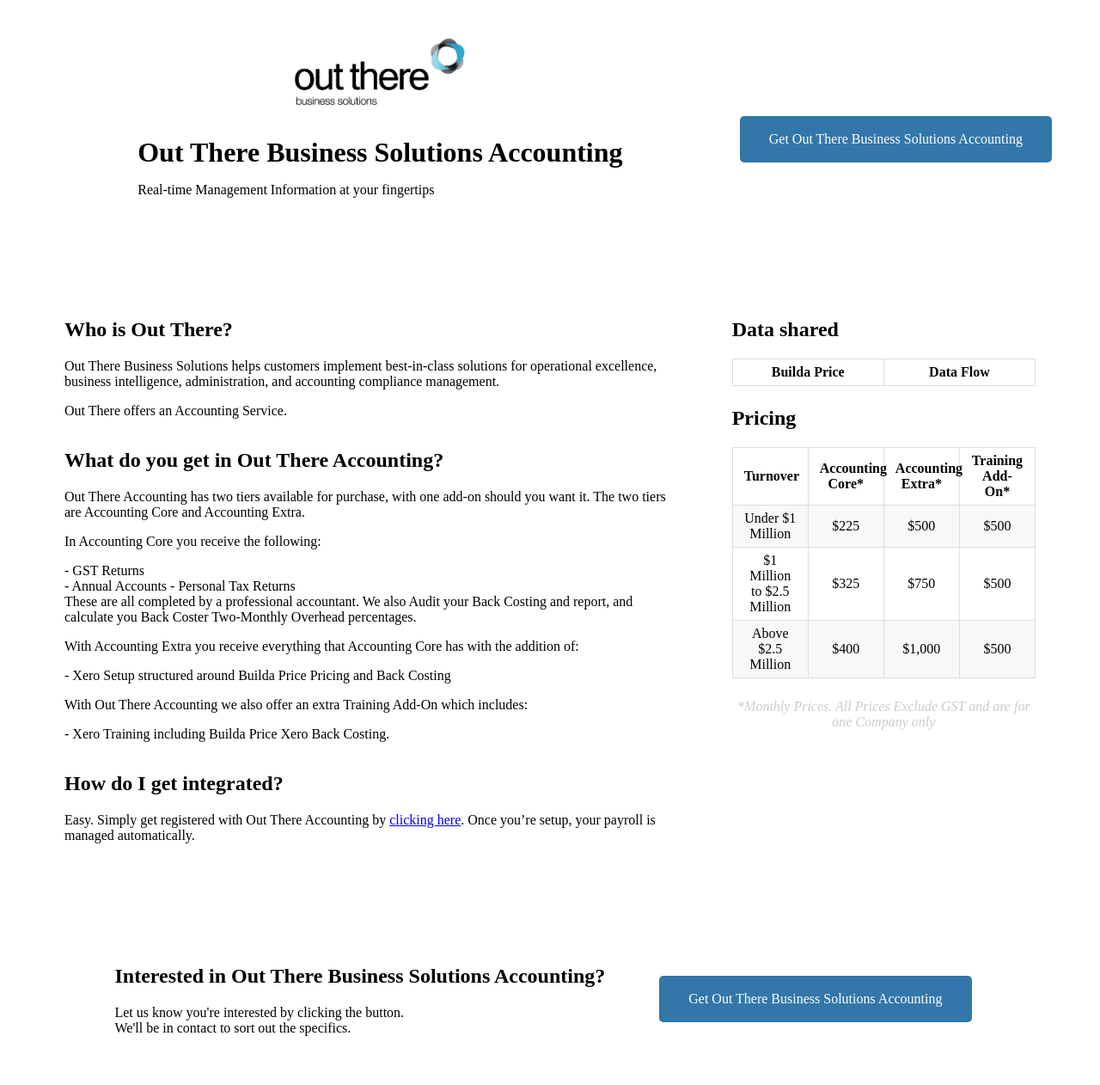
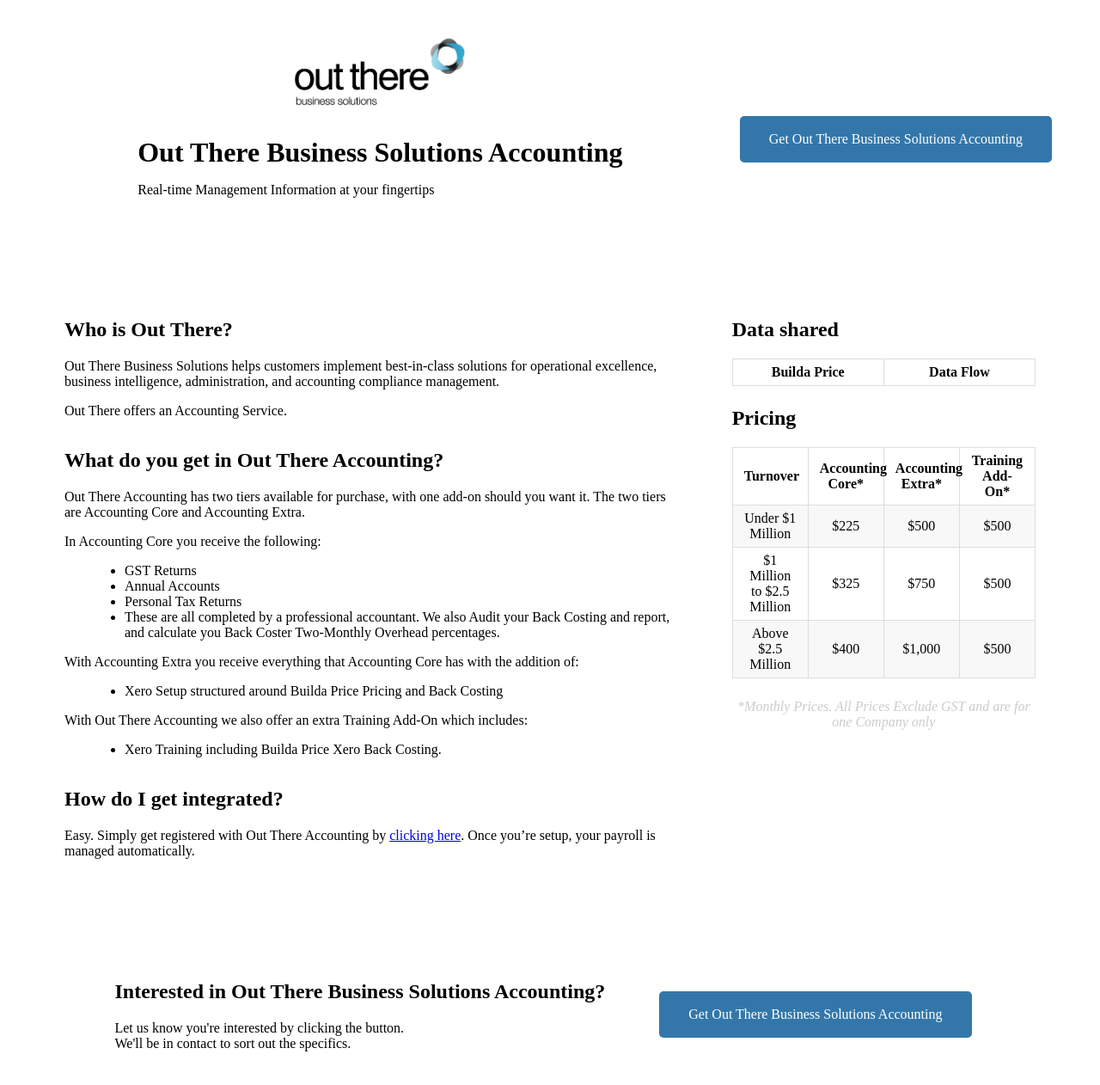
Before and after one commit to outtherenz/advertisements, a Jekyll site: the page built from promotions/out-there-business-solutions-accounting.md, in a window 1280 px wide. Shown: the top 1262 px of the page at 86% size. Built offline with Jekyll 4.4.1, drawn with Linux system fonts in a browser that asks for light colours; Markdown is read by kramdown in place of the engine named in the settings.

```diff
--- a/promotions/out-there-business-solutions-accounting.md
+++ b/promotions/out-there-business-solutions-accounting.md
@@ -58,18 +58,18 @@ Out There Accounting has two tiers available for purchase, with one add-on shoul
 
 In Accounting Core you receive the following:
 
-\- GST Returns
-_-_ Annual Accounts
-_-_ Personal Tax Returns
-These are all completed by a professional accountant. We also Audit your Back Costing and report, and calculate you Back Coster Two-Monthly Overhead percentages.
+* GST Returns
+* Annual Accounts
+* Personal Tax Returns
+* These are all completed by a professional accountant. We also Audit your Back Costing and report, and calculate you Back Coster Two-Monthly Overhead percentages.
 
 With Accounting Extra you receive everything that Accounting Core has with the addition of:
 
-\- Xero Setup structured around Builda Price Pricing and Back Costing
+* Xero Setup structured around Builda Price Pricing and Back Costing
 
 With Out There Accounting we also offer an extra Training Add-On which includes:
 
-\- Xero Training including Builda Price Xero Back Costing.
+* Xero Training including Builda Price Xero Back Costing.
 
 ## How do I get integrated?
 
```
